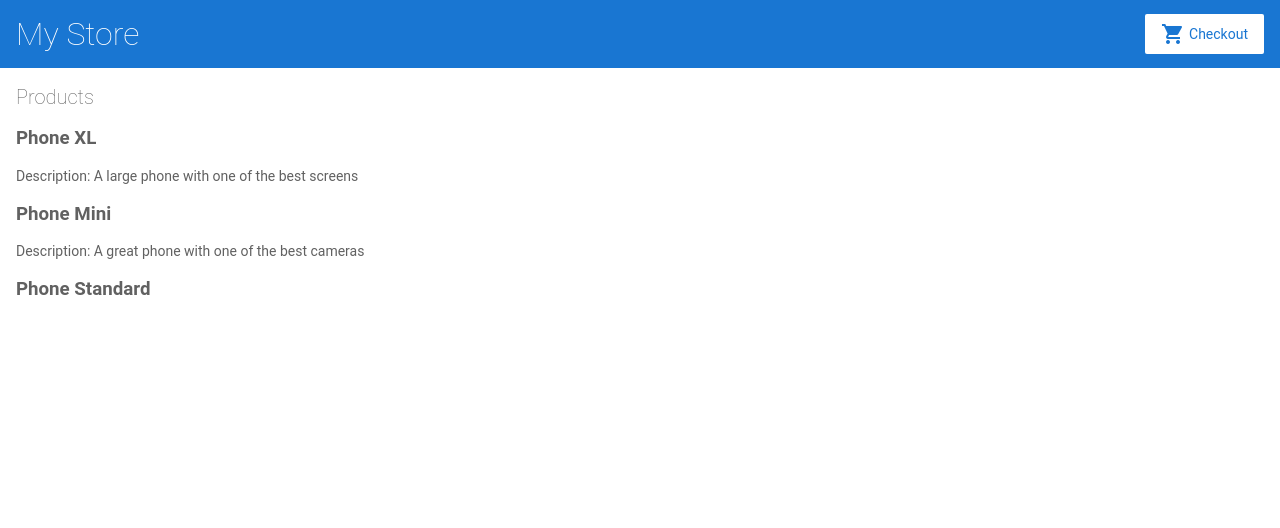
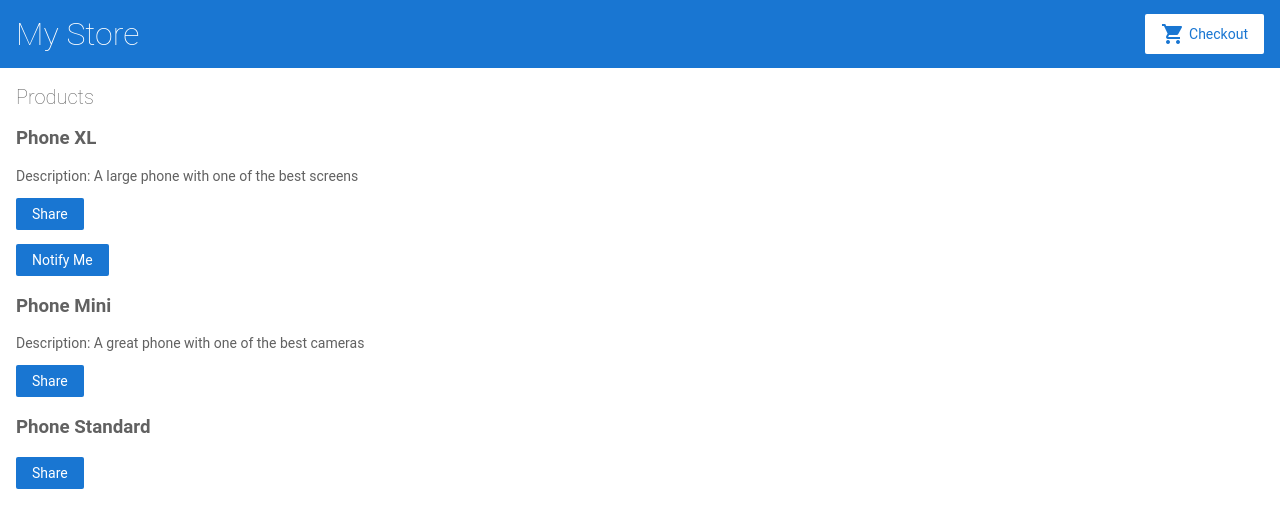
Before and after one commit to VeepinRaut/angular-az6pv5, an Angular app: page / in a window 1280 px wide. Shown: the top 528 px of the page. Built offline with nearby package versions, Linux system fonts and the light colour scheme.

Commit message:
added send notification from child

```diff
--- a/src/app/app.module.ts
+++ b/src/app/app.module.ts
@@ -6,6 +6,7 @@ import { ReactiveFormsModule } from '@angular/forms';
 import { AppComponent } from './app.component';
 import { TopBarComponent } from './top-bar/top-bar.component';
 import { ProductListComponent } from './product-list/product-list.component';
+import { ProductAlertComponent } from './product-alert/product-alert.component';
 
 @NgModule({
   imports: [
@@ -18,7 +19,8 @@ import { ProductListComponent } from './product-list/product-list.component';
   declarations: [
     AppComponent,
     TopBarComponent,
-    ProductListComponent
+    ProductListComponent,
+    ProductAlertComponent
   ],
   bootstrap: [
     AppComponent
--- /dev/null
+++ b/src/app/product-alert/product-alert.component.html
@@ -0,0 +1,3 @@
+<p *ngIf="product.price > 700">
+  <button (click)="notify.emit()">Notify Me</button>
+</p>
--- /dev/null
+++ b/src/app/product-alert/product-alert.component.ts
@@ -0,0 +1,17 @@
+import { Component, OnInit } from '@angular/core';
+import { Input, Output, EventEmitter } from '@angular/core'
+
+@Component({
+  selector: 'app-product-alert',
+  templateUrl: './product-alert.component.html',
+  styleUrls: ['./product-alert.component.css']
+})
+export class ProductAlertComponent implements OnInit {
+  @Input() product;
+  @Output() notify = new EventEmitter();
+  constructor() { }
+
+  ngOnInit() {
+  }
+
+}
--- a/src/app/product-list/product-list.component.html
+++ b/src/app/product-list/product-list.component.html
@@ -6,6 +6,8 @@
   <p *ngIf="product.description">
     Description: {{ product.description}}
   </p>
+  <button (click)="share()">Share</button>
+  <app-product-alert [product]="product" (notify)= "onNotify()"></app-product-alert>
 </div>
 
 
--- a/src/app/product-list/product-list.component.ts
+++ b/src/app/product-list/product-list.component.ts
@@ -13,6 +13,9 @@ export class ProductListComponent {
   share() {
     window.alert('The product has been shared!');
   }
+  onNotify(){
+    window.alert('You will be notified!');
+  }
 }
 
 
```
Also changed, not shown: src/app/product-alert/product-alert.component.css (added).
